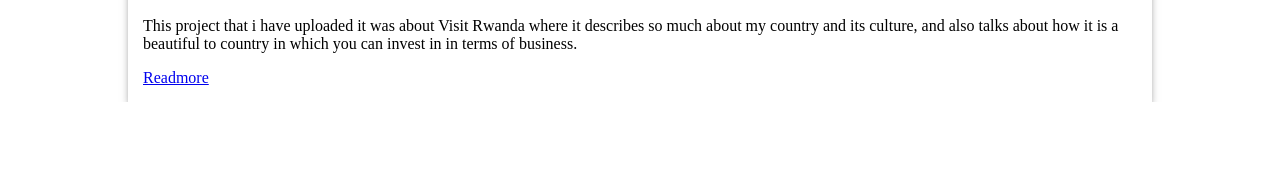
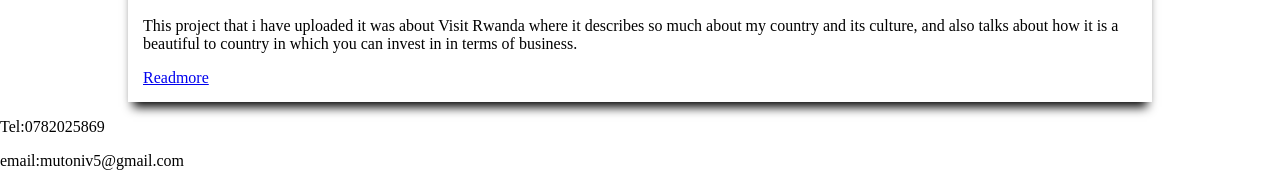
Before and after one commit to mutoni23/Portfolio, a plain HTML site: page index.html in a window 1280 px wide. Shown: the part 1081-1267 px from the top of the page. Before the commit the page ends 1183 px from the top, so only its background shows below. Drawn offline with Linux system fonts and the light colour scheme.

Commit message:
add contact section

```diff
--- a/index.html
+++ b/index.html
@@ -60,7 +60,10 @@
         <a href="https://repl.it/student/submissions/13925052">Readmore</a>
     </div>
 </section>
-
+<section>
+    <p>Tel:0782025869</p>
+    <P>email:mutoniv5@gmail.com</P>
+</section>
 
     </body>
 </html>
```
